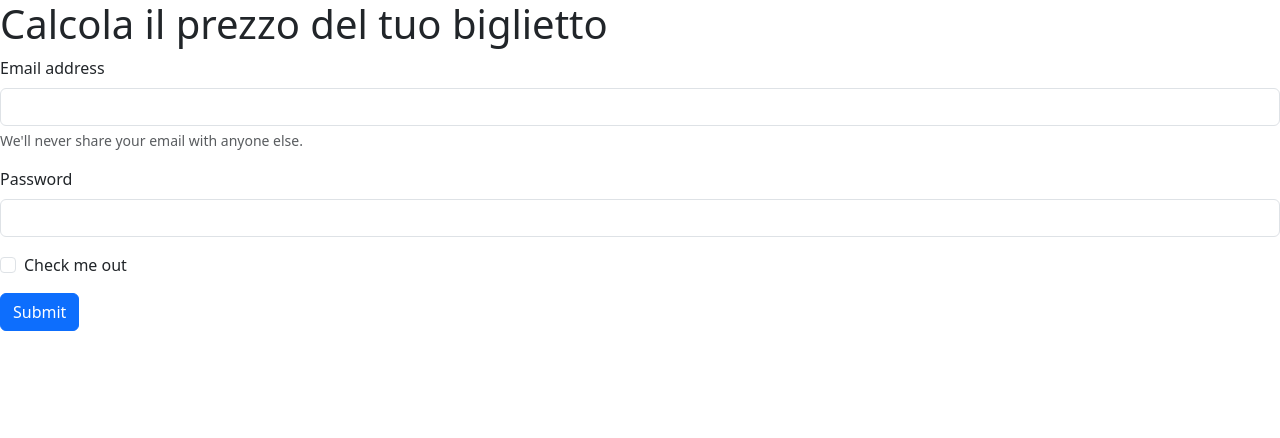
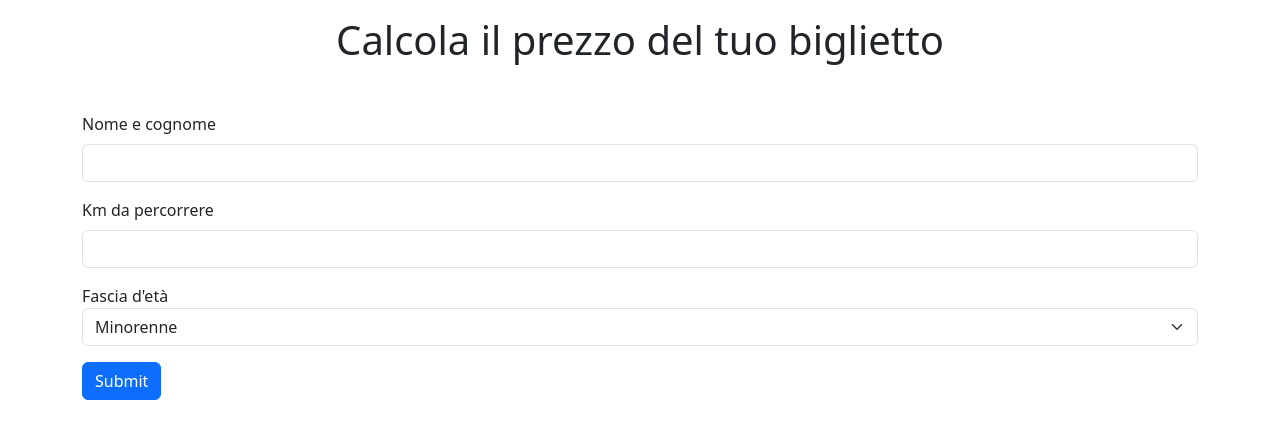
Before and after one commit to Montesi-Yuri/js-biglietto-treno-form, a plain HTML site: page index.html in a window 1280 px wide. Drawn offline with nearby package versions, Linux system fonts and the light colour scheme.

Commit message:
Completata struttura base Html

```diff
--- a/index.html
+++ b/index.html
@@ -27,38 +27,48 @@
     <body>
 
         <!-- Header -->
-        <header>
+        <header class="mb-5 mt-3 text-center">
+
+            <div class="container">
 
                 <h1>
                     Calcola il prezzo del tuo biglietto
                 </h1>
+
+            </div>
 
         </header>
 
         <!-- Main -->
         <main>
 
+            <div class="container">
+
                 <form>
 
                     <div class="mb-3">
-                  <label for="exampleInputEmail1" class="form-label">Email address</label>
+                    <label for="exampleInputEmail1" class="form-label">Nome e cognome</label>
                     <input type="email" class="form-control" id="exampleInputEmail1" aria-describedby="emailHelp">
-                  <div id="emailHelp" class="form-text">We'll never share your email with anyone else.</div>
                     </div>
 
                     <div class="mb-3">
-                  <label for="exampleInputPassword1" class="form-label">Password</label>
+                    <label for="exampleInputPassword1" class="form-label">Km da percorrere</label>
                     <input type="password" class="form-control" id="exampleInputPassword1">
                     </div>
 
-                <div class="mb-3 form-check">
-                  <input type="checkbox" class="form-check-input" id="exampleCheck1">
-                  <label class="form-check-label" for="exampleCheck1">Check me out</label>
-                </div>
+                    <label for="age-selector">Fascia d'età</label>
+                    <select class="form-select mb-3" id="age-selector" aria-label="Default select example">
+
+                        <option value="1">Minorenne</option>
+                        <option value="2">Maggiorenne</option>
+                        <option value="3">Over 65</option>
+
+                    </select>
 
                     <button type="submit" class="btn btn-primary">Submit</button>
 
                 </form>
+            </div>
 
         </main>
 
```
Lines whose indentation alone changed are shown as unchanged.
